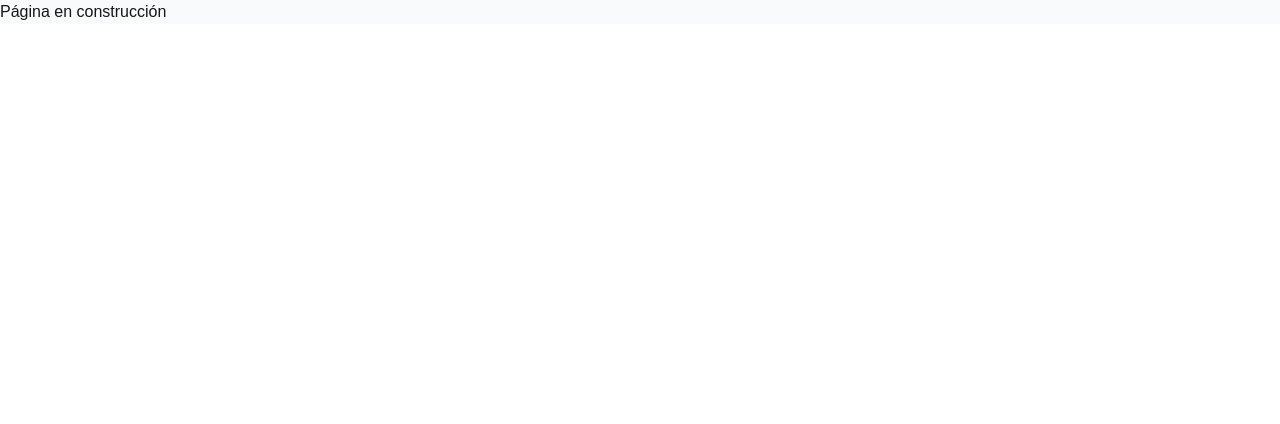
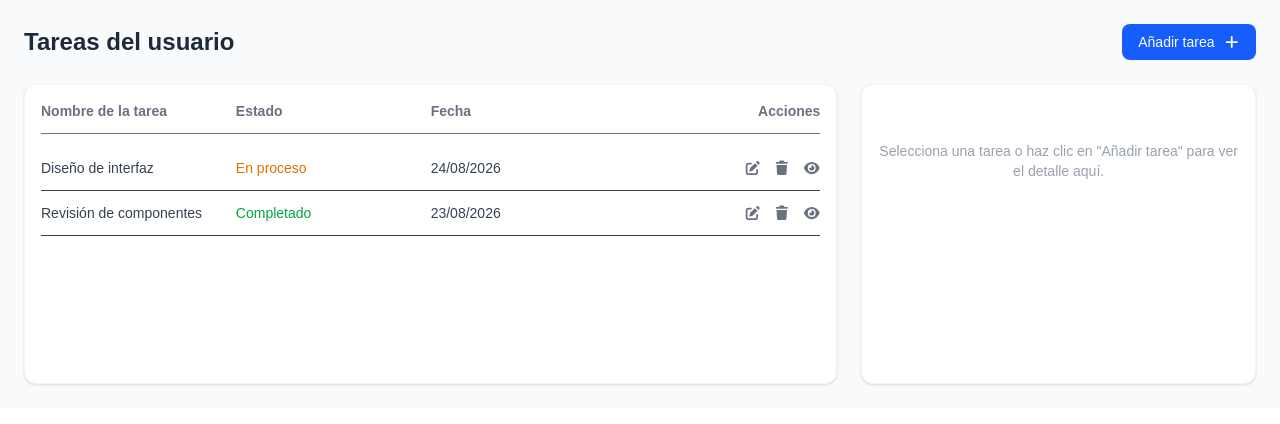
Before and after one commit to fabiola-gonzales-sandoval/practica1, a Next.js app in the folder proyecto1-dap-main/: page /dashboard/tasks in a window 1280 px wide. Shown: the top 424 px of the page. Built offline with nearby package versions, Linux system fonts and the light colour scheme.

Commit message:
Maquetacion de vista de tareas del usuario.

```diff
--- a/proyecto1-dap-main/app/dashboard/tasks/page.tsx
+++ b/proyecto1-dap-main/app/dashboard/tasks/page.tsx
@@ -1,3 +1,63 @@
-export default function Page() {
-  return <div>Página en construcción</div>;
+import Link from "next/link";
+import { FontAwesomeIcon } from "@fortawesome/react-fontawesome";
+import { faPlus, faPenToSquare, faTrash, faEye } from "@fortawesome/free-solid-svg-icons";
+
+export default function TasksPage() {
+  return (
+    <div className="p-6">
+      {/* Encabezado principal */}
+      <div className="flex justify-between items-center mb-6">
+        <h1 className="text-2xl font-bold text-gray-800">Tareas del usuario</h1>
+        <button className="bg-blue-600 hover:bg-blue-700 text-white px-4 py-2 rounded-lg flex items-center gap-2 text-sm font-medium">
+          Añadir tarea <FontAwesomeIcon icon={faPlus} />
+        </button>
+      </div>
+
+      {/* Contenedor principal de 2 columnas */}
+      <div className="grid grid-cols-1 lg:grid-cols-3 gap-6">
+
+        {/* Columna Izquierda: Tabla/Lista de Tareas */}
+        <div className="lg:col-span-2 bg-white p-4 rounded-xl shadow-sm border border-gray-100">
+          <div className="border-b pb-3 mb-3 text-sm font-semibold text-gray-500 grid grid-cols-4">
+            <span>Nombre de la tarea</span>
+            <span>Estado</span>
+            <span>Fecha</span>
+            <span className="text-right">Acciones</span>
+          </div>
+
+          {/* Fila de ejemplo 1 */}
+          <div className="grid grid-cols-4 items-center py-3 border-b text-sm text-gray-700">
+            <span>Diseño de interfaz</span>
+            <span className="text-amber-600 font-medium">En proceso</span>
+            <span>24/08/2026</span>
+            <div className="flex justify-end gap-3 text-gray-500">
+              <button className="hover:text-blue-600"><FontAwesomeIcon icon={faPenToSquare} /></button>
+              <button className="hover:text-red-600"><FontAwesomeIcon icon={faTrash} /></button>
+              <button className="hover:text-gray-800"><FontAwesomeIcon icon={faEye} /></button>
+            </div>
+          </div>
+
+          {/* Fila de ejemplo 2 */}
+          <div className="grid grid-cols-4 items-center py-3 border-b text-sm text-gray-700">
+            <span>Revisión de componentes</span>
+            <span className="text-green-600 font-medium">Completado</span>
+            <span>23/08/2026</span>
+            <div className="flex justify-end gap-3 text-gray-500">
+              <button className="hover:text-blue-600"><FontAwesomeIcon icon={faPenToSquare} /></button>
+              <button className="hover:text-red-600"><FontAwesomeIcon icon={faTrash} /></button>
+              <button className="hover:text-gray-800"><FontAwesomeIcon icon={faEye} /></button>
+            </div>
+          </div>
+        </div>
+
+        {/* Columna Derecha: Panel lateral */}
+        <div className="bg-white p-4 rounded-xl shadow-sm border border-gray-100 min-h-[300px]">
+          <p className="text-gray-400 text-sm text-center mt-10">
+            Selecciona una tarea o haz clic en "Añadir tarea" para ver el detalle aquí.
+          </p>
+        </div>
+
+      </div>
+    </div>
+  );
 }
--- a/proyecto1-dap-main/package.json
+++ b/proyecto1-dap-main/package.json
@@ -9,6 +9,7 @@
     "lint": "eslint"
   },
   "dependencies": {
+    "@fortawesome/fontawesome-svg-core": "^7.3.1",
     "@fortawesome/free-brands-svg-icons": "^7.3.1",
     "@fortawesome/free-regular-svg-icons": "^7.3.1",
     "@fortawesome/free-solid-svg-icons": "^7.3.1",
```
Also changed, not shown: 1 other file (tests, documents, lock files or other folders).
